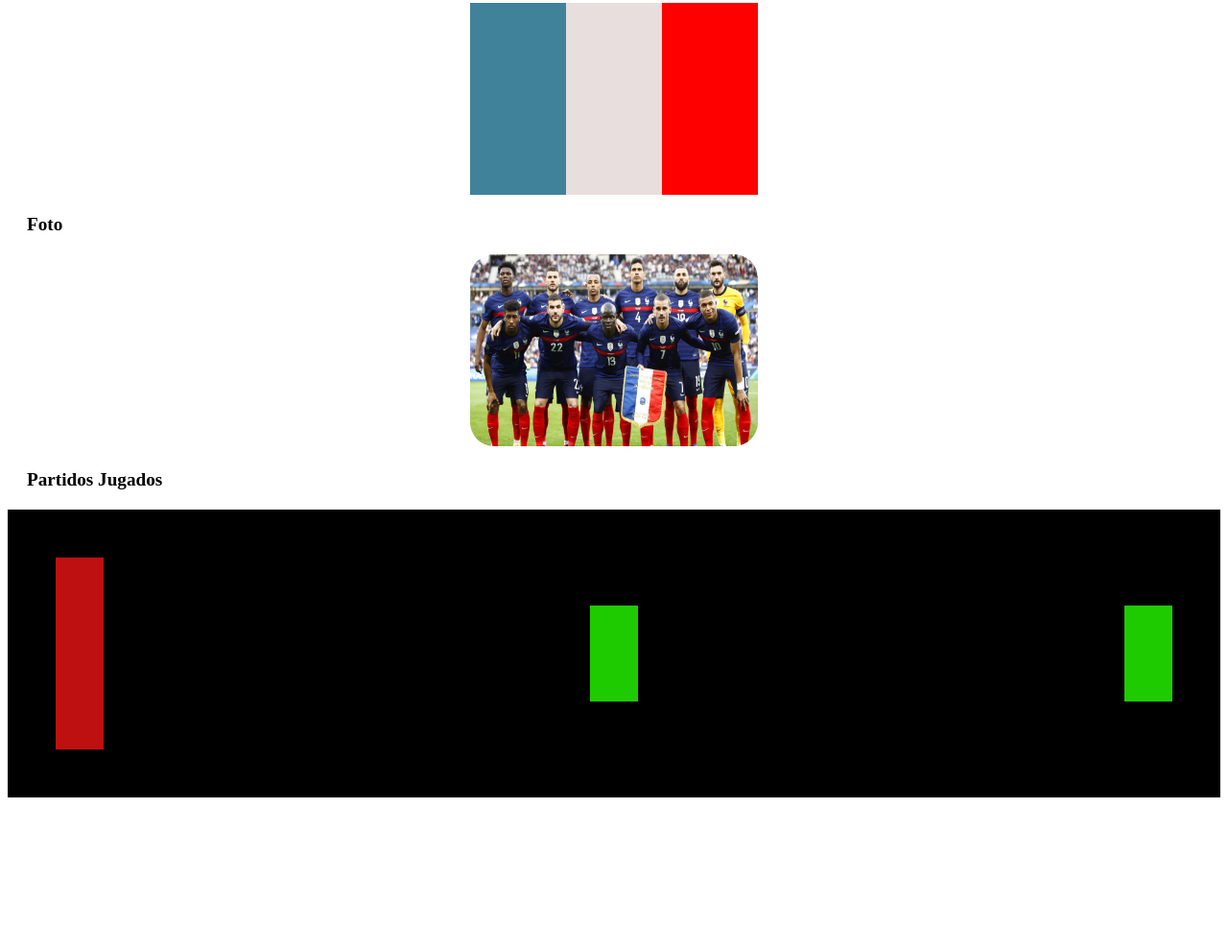
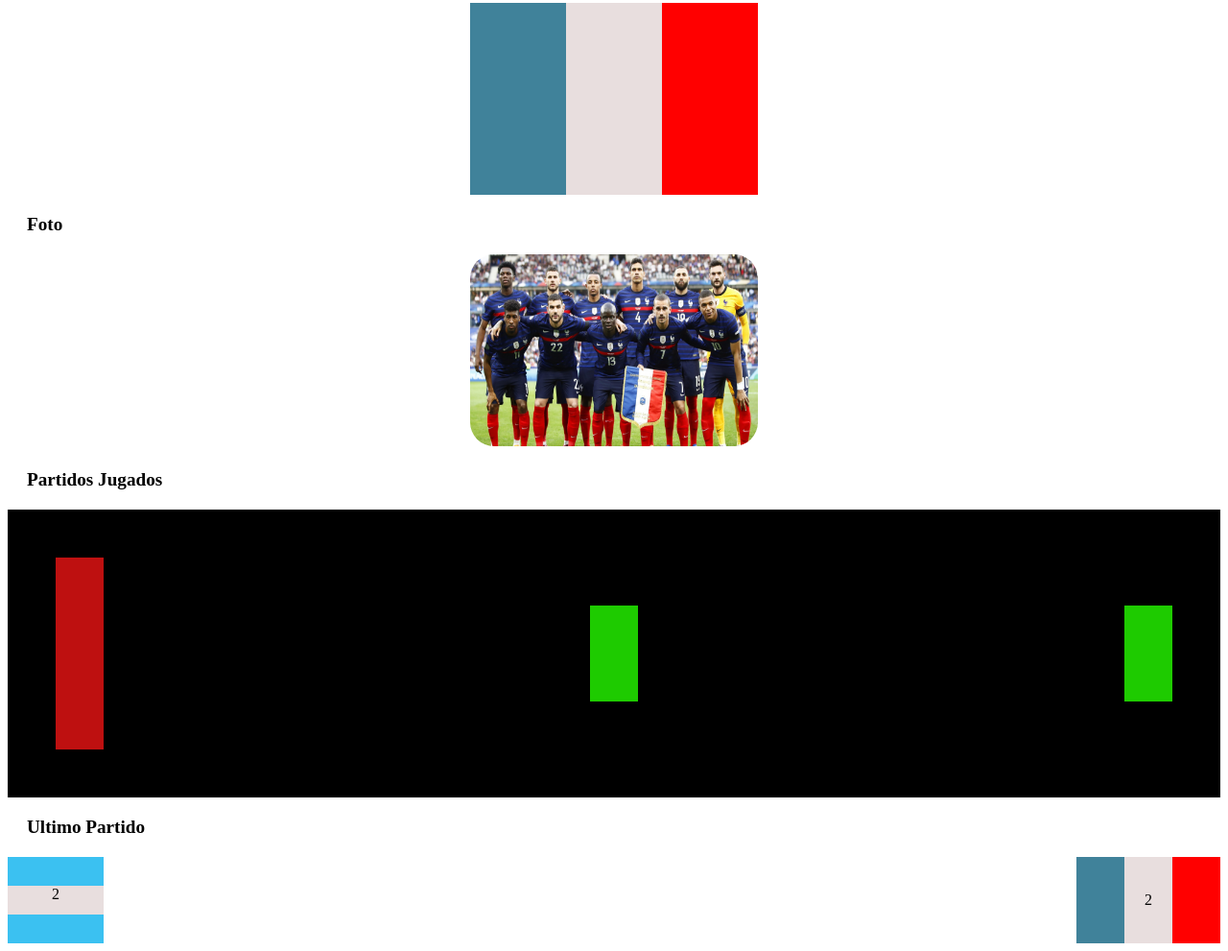
Before and after one commit to MiguelCriollo/Recuperacion-Interfaces, a plain HTML site: page index.html in a window 1280 px wide. Shown: the part 256-1247 px from the top of the page at 96% size. Before the commit the page ends 1095 px from the top, so only its background shows below. Drawn offline with Linux system fonts and the light colour scheme.

Commit message:
Cuarta Parte

```diff
--- a/estilos.css
+++ b/estilos.css
@@ -70,7 +70,6 @@ h3{
     padding: 50px;
     flex-wrap: wrap;
     justify-content: space-between;
-    text-align: ;
 
 }
 .perdido1{
@@ -83,6 +82,67 @@ h3{
     height: 100px;
     background: rgba(38, 255, 0, 0.795);
 }
+.container6{
+    padding: 20px;
+    text-align: left;
+    font-weight: bold;
+    font-size: larger;
+}
+.container7{
+    display: flex;
+    background-color: rgb(255, 255, 255);
+    flex-wrap: wrap;
+    justify-content: space-between;
+
+}
+
+
+.BanderaArgentina{
+    display: flex;
+    flex-flow: column;
+
+}
+.cuadrado11{
+    width: 100px;
+    height: 30px;
+    background: rgba(10, 177, 238, 0.795);
+    }
+.cuadrado21{
+    width: 100px;
+    height: 30px;
+    background: rgb(232, 222, 222);
+    text-align: center;
+}
+.cuadrado31{
+    width: 100px;
+    height: 30px;
+    background: rgb(10, 177, 238, 0.795);
+}
+
+
+
+.BanderaFrancia2{
+    display: flex;
+    flex-flow: row;
+}
+.cuadrado12{
+    width: 50px;
+    height: 90px;
+    background: rgba(16, 98, 128, 0.795);
+    }
+.cuadrado22{
+    display:flex;
+    width: 50px;
+    height: 90px;
+    background: rgb(232, 222, 222);
+    align-items: center;
+    justify-content: center;
+}
+.cuadrado32{
+    width: 50px;
+    height: 90px;
+    background: rgb(255, 0, 0);
+}
 h1 {
     text-align: center;
     color: rgb(4, 4, 4);
--- a/index.html
+++ b/index.html
@@ -41,6 +41,22 @@
         <div class="ganado1"></div>
 
     </div>
+    <div class="container6"> Ultimo Partido</div>
+
+    <div class="container7">
+        <div class="BanderaArgentina">
+            <div class="cuadrado11"></div>
+            <div class="cuadrado21"> 2</div>
+            <div class="cuadrado31"></div>
+        </div>
+        <div class="BanderaFrancia2">
+            <div class="cuadrado12"></div>
+            <div class="cuadrado22">2</div>
+            <div class="cuadrado32"></div>
+        </div>
+    </div>
+
+
 
 
 
```
